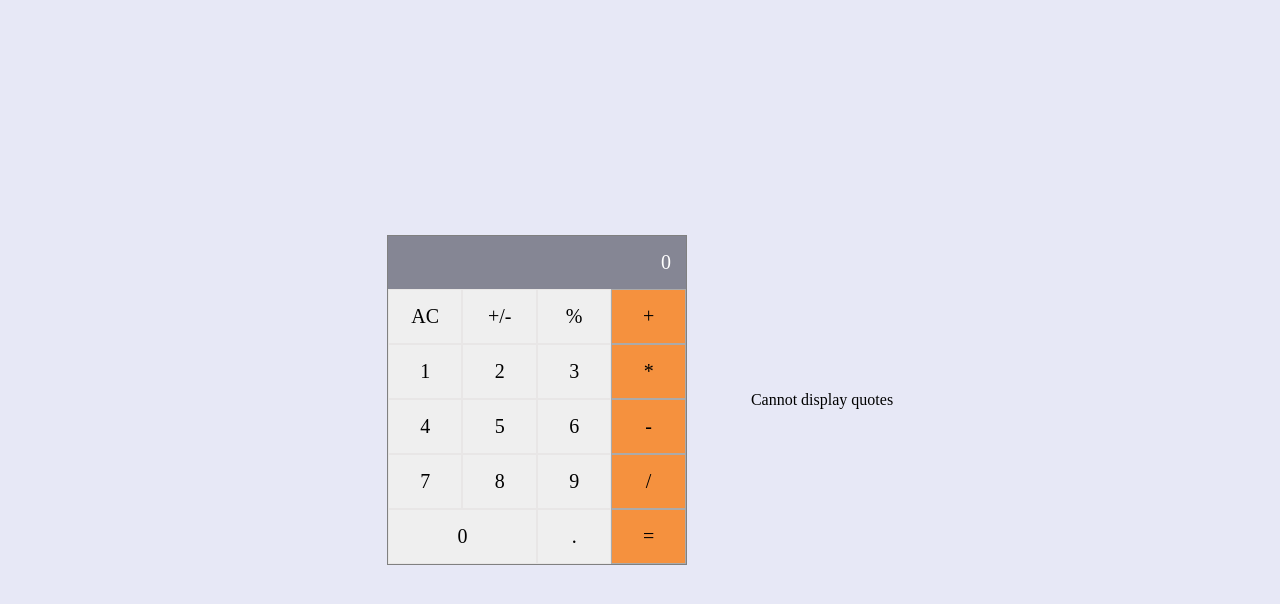
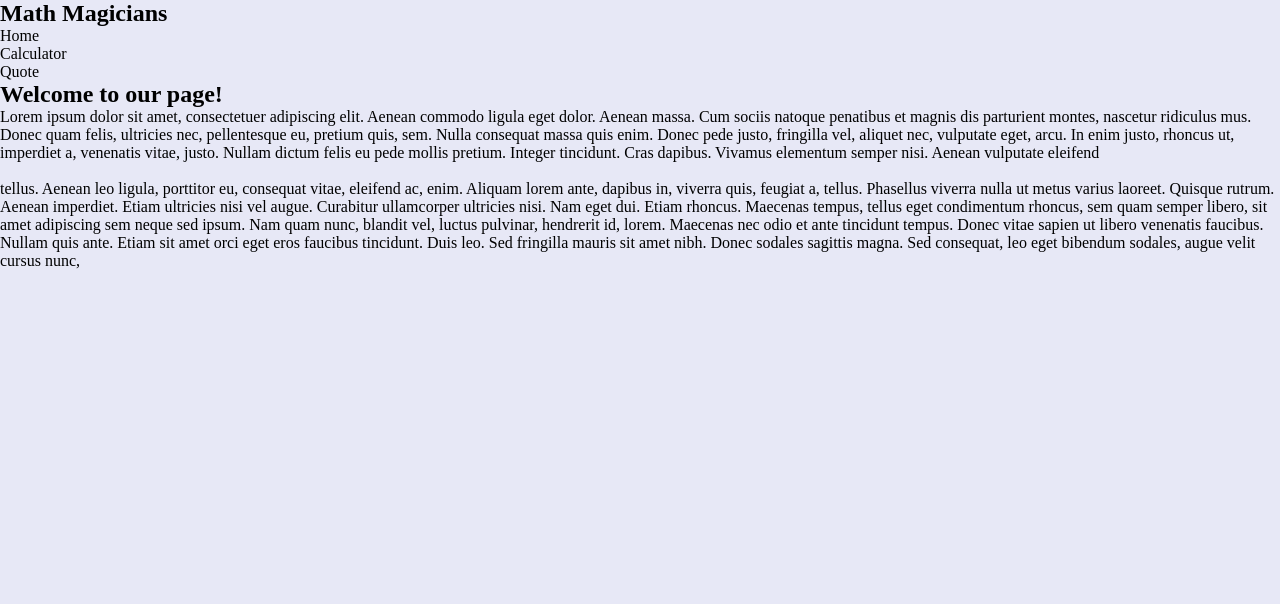
Before and after one commit to Adholah96/math-magician, a React (Create React App) app: page / in a window 1280 px wide. Shown: the top 604 px of the page. Built offline with nearby package versions, Linux system fonts and the light colour scheme; no server answers.

Commit message:
implement Routers

```diff
--- a/package.json
+++ b/package.json
@@ -10,6 +10,7 @@
     "prop-types": "^15.8.1",
     "react": "^18.2.0",
     "react-dom": "^18.2.0",
+    "react-router-dom": "^6.9.0",
     "react-scripts": "5.0.1",
     "web-vitals": "^2.1.4"
   },
--- a/src/App.js
+++ b/src/App.js
@@ -1,11 +1,42 @@
+import { Routes, Route, Link } from 'react-router-dom';
 import Calculator from './components/Calculator';
 import Quote from './components/quote';
+import Home from './components/Home';
 
 function App() {
   return (
     <>
-      <Calculator />
-      <Quote />
+      <nav>
+        <h1>Math Magicians</h1>
+        <ul>
+          <li>
+            <Link to="/" style={{ textDecoration: 'none', color: 'inherit' }}>
+              Home
+            </Link>
+          </li>
+          <li>
+            <Link
+              to="/Calculator"
+              style={{ textDecoration: 'none', color: 'inherit' }}
+            >
+              Calculator
+            </Link>
+          </li>
+          <li>
+            <Link
+              to="/Quotes"
+              style={{ textDecoration: 'none', color: 'inherit' }}
+            >
+              Quote
+            </Link>
+          </li>
+        </ul>
+      </nav>
+      <Routes>
+        <Route path="/" element={<Home />} />
+        <Route path="/Calculator" element={<Calculator />} />
+        <Route path="/Quotes" element={<Quote />} />
+      </Routes>
     </>
   );
 }
--- a/src/components/Calculator.js
+++ b/src/components/Calculator.js
@@ -43,6 +43,7 @@ function Calculator() {
   };
   return (
     <div className="Application">
+      <h2>Lets do some Math</h2>
       <div className="calc">
         <Display objState={objState} />
         <div className="operands-container">
--- /dev/null
+++ b/src/components/Home.js
@@ -0,0 +1,32 @@
+const Home = () => (
+  <>
+    <div className="div-container">
+      <h2>Welcome to our page!</h2>
+      <p>
+        Lorem ipsum dolor sit amet, consectetuer adipiscing elit. Aenean commodo
+        ligula eget dolor. Aenean massa. Cum sociis natoque penatibus et magnis
+        dis parturient montes, nascetur ridiculus mus. Donec quam felis,
+        ultricies nec, pellentesque eu, pretium quis, sem. Nulla consequat massa
+        quis enim. Donec pede justo, fringilla vel, aliquet nec, vulputate eget,
+        arcu. In enim justo, rhoncus ut, imperdiet a, venenatis vitae, justo.
+        Nullam dictum felis eu pede mollis pretium. Integer tincidunt. Cras
+        dapibus. Vivamus elementum semper nisi. Aenean vulputate eleifend
+        <br />
+        <br />
+        tellus. Aenean leo ligula, porttitor eu, consequat vitae, eleifend ac,
+        enim. Aliquam lorem ante, dapibus in, viverra quis, feugiat a, tellus.
+        Phasellus viverra nulla ut metus varius laoreet. Quisque rutrum. Aenean
+        imperdiet. Etiam ultricies nisi vel augue. Curabitur ullamcorper
+        ultricies nisi. Nam eget dui. Etiam rhoncus. Maecenas tempus, tellus
+        eget condimentum rhoncus, sem quam semper libero, sit amet adipiscing
+        sem neque sed ipsum. Nam quam nunc, blandit vel, luctus pulvinar,
+        hendrerit id, lorem. Maecenas nec odio et ante tincidunt tempus. Donec
+        vitae sapien ut libero venenatis faucibus. Nullam quis ante. Etiam sit
+        amet orci eget eros faucibus tincidunt. Duis leo. Sed fringilla mauris
+        sit amet nibh. Donec sodales sagittis magna. Sed consequat, leo eget
+        bibendum sodales, augue velit cursus nunc,
+      </p>
+    </div>
+  </>
+);
+export default Home;
--- a/src/components/quote.js
+++ b/src/components/quote.js
@@ -16,6 +16,8 @@ const Quote = () => {
             headers: {
               'X-Api-Key': 'pV0Pa7oebj1fTcUvkC0eWw==KSO3aCttPAkYBYkD',
             },
+            mode: 'cors',
+            credentials: 'same-origin',
           }
         );
         const data = await res.json();
--- a/src/index.css
+++ b/src/index.css
@@ -12,20 +12,22 @@
 
 body {
   background: #e7e8f6;
+  overflow-y: hidden;
 }
 
 .Application {
+  font-size: 20px;
   display: flex;
-  align-items: center;
-  justify-content: center;
+  justify-content: space-between;
   min-height: 100vh;
+  margin-top: 5rem;
+  gap: 10rem;
+  padding: 10rem 20rem 0 20rem;
 }
 
 .calc {
   width: 100%;
-  max-width: 300px;
-  background-color: #fff;
-  border: 1px solid gray;
+  max-width: 500px;
 }
 
 .display {
@@ -81,19 +83,14 @@ button:hover {
   grid-column: span 2;
 }
 
-#root {
-  display: flex;
-  align-items: center;
-  justify-content: center;
-  gap: 4rem;
-}
-
 .quotes {
+  margin: 20rem auto;
   border: 1px solid gray;
-  padding: 10px;
+  padding: 100px;
   border-radius: 8px;
   box-shadow: 10px 10px 39px -7px var(--primary);
-  width: 30%;
+  width: 70%;
+  line-height: 4rem;
 }
 
 .quotes-author {
--- a/src/index.js
+++ b/src/index.js
@@ -1,11 +1,12 @@
 import React from 'react';
 import ReactDOM from 'react-dom/client';
 import './index.css';
+import { BrowserRouter } from 'react-router-dom';
 import App from './App';
 
 const root = ReactDOM.createRoot(document.getElementById('root'));
 root.render(
-  <React.StrictMode>
+  <BrowserRouter>
     <App />
-  </React.StrictMode>,
+  </BrowserRouter>
 );
```
Also changed, not shown: 1 other file (tests, documents, lock files or other folders).
